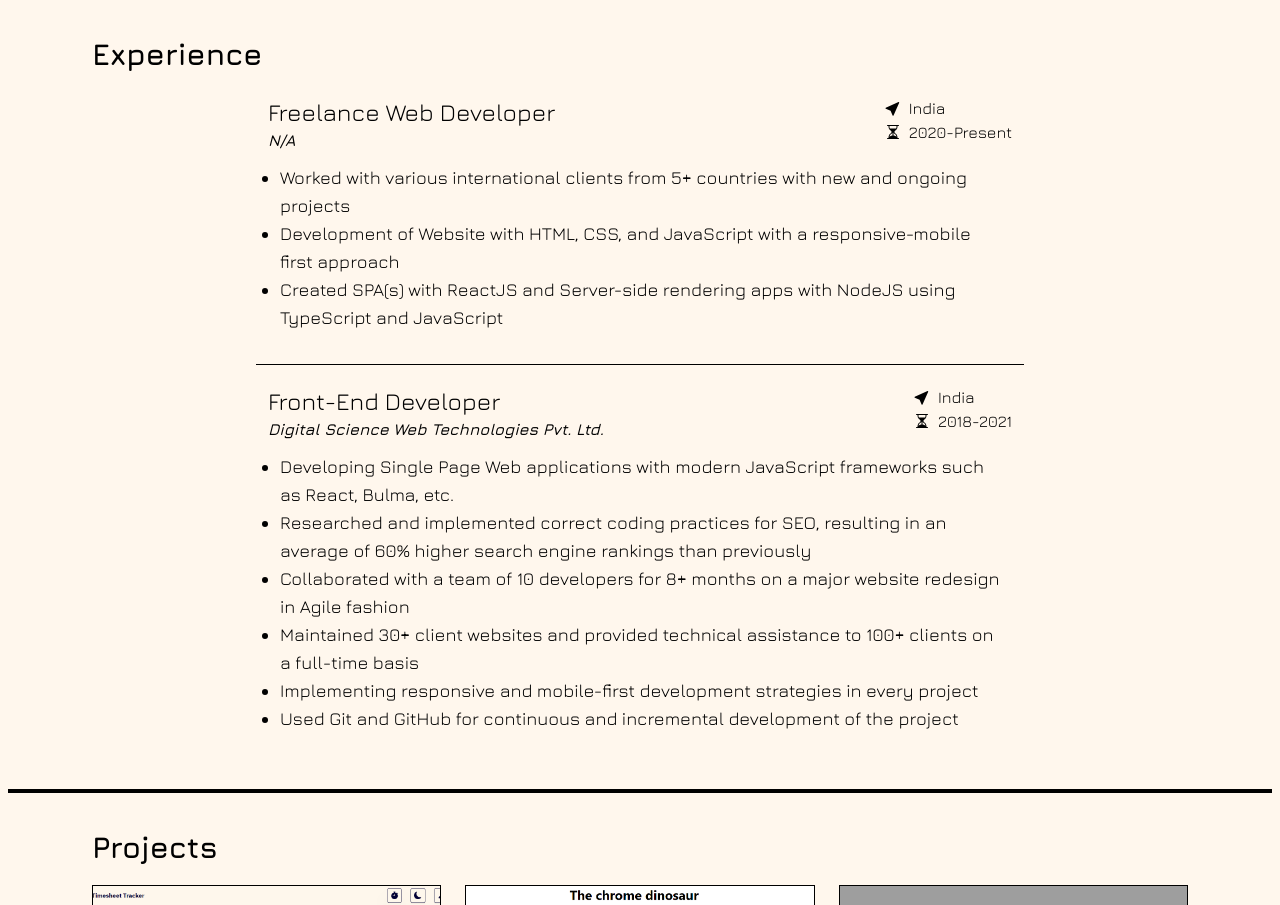
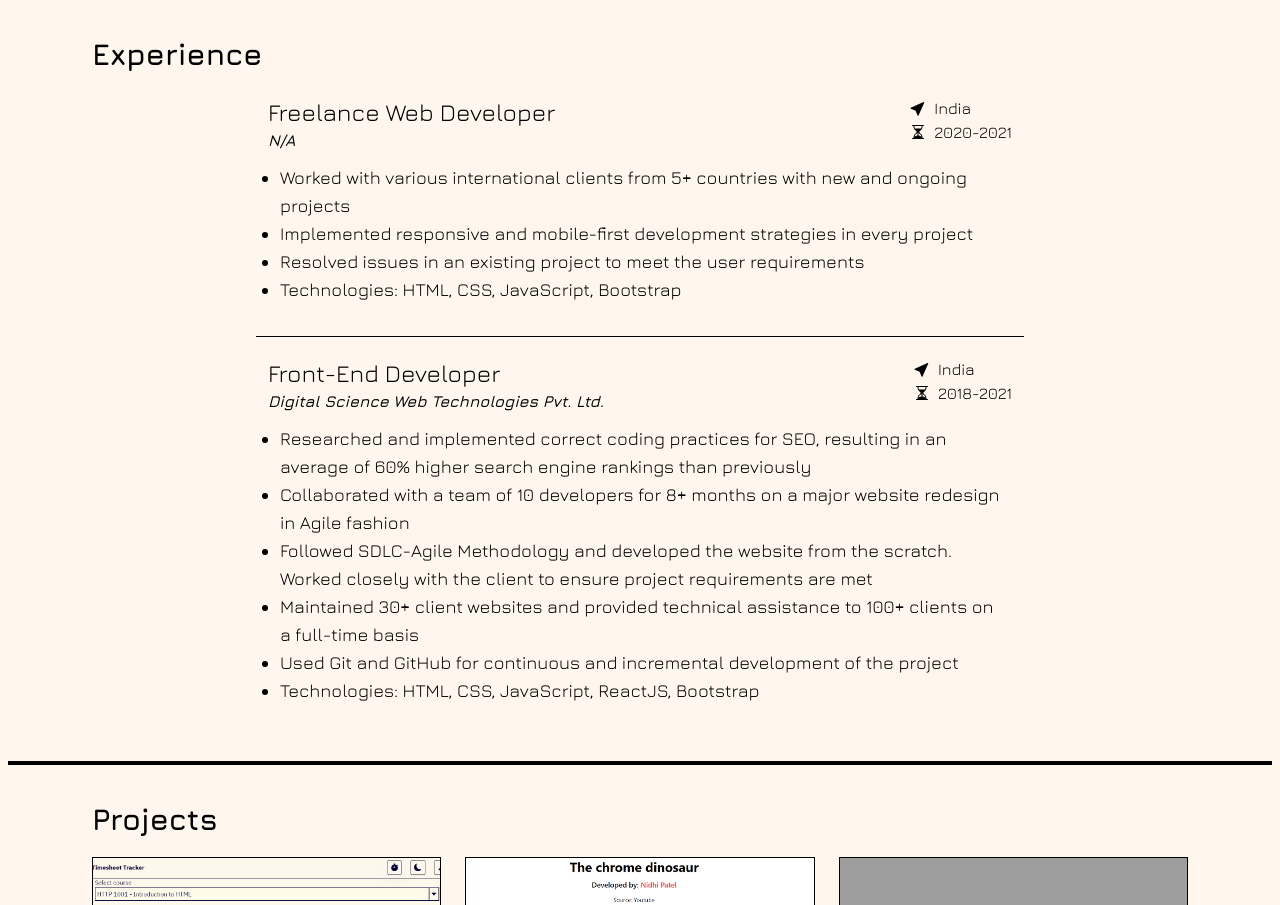
Before and after one commit to nidhipatel439/final-portfolio, a React (Vite) app: page / in a window 1280 px wide. Shown: the part 420-1325 px from the top of the page. Built offline with nearby package versions, Linux system fonts and the light colour scheme; grey boxes are pictures that could not be loaded.

Commit message:
change in experience

```diff
--- a/src/content/index.ts
+++ b/src/content/index.ts
@@ -20,12 +20,13 @@ export const experience: Experience[] = [
   {
     title: "Freelance Web Developer",
     location: "India",
-    tenure: "2020-Present",
+    tenure: "2020-2021",
     companyName: "N/A",
     responsibilities: [
       "Worked with various international clients from 5+ countries with new and ongoing projects",
-      "Development of Website with HTML, CSS, and JavaScript with a responsive-mobile first approach",
-      "Created SPA(s) with ReactJS and Server-side rendering apps with NodeJS using TypeScript and JavaScript",
+      "Implemented responsive and mobile-first development strategies in every project",
+      "Resolved issues in an existing project to meet the user requirements",
+      "Technologies: HTML, CSS, JavaScript, Bootstrap",
     ],
   },
   {
@@ -34,12 +35,12 @@ export const experience: Experience[] = [
     tenure: "2018-2021",
     companyName: "Digital Science Web Technologies Pvt. Ltd.",
     responsibilities: [
-      "Developing Single Page Web applications with modern JavaScript frameworks such as React, Bulma, etc.",
       "Researched and implemented correct coding practices for SEO, resulting in an average of 60% higher search engine rankings than previously",
       "Collaborated with a team of 10 developers for 8+ months on a major website redesign in Agile fashion",
+      "Followed SDLC-Agile Methodology and developed the website from the scratch. Worked closely with the client to ensure project requirements are met",
       "Maintained 30+ client websites and provided technical assistance to 100+ clients on a full-time basis",
-      "Implementing responsive and mobile-first development strategies in every project",
       "Used Git and GitHub for continuous and incremental development of the project",
+      "Technologies: HTML, CSS, JavaScript, ReactJS, Bootstrap",
     ],
   },
 ];
```
